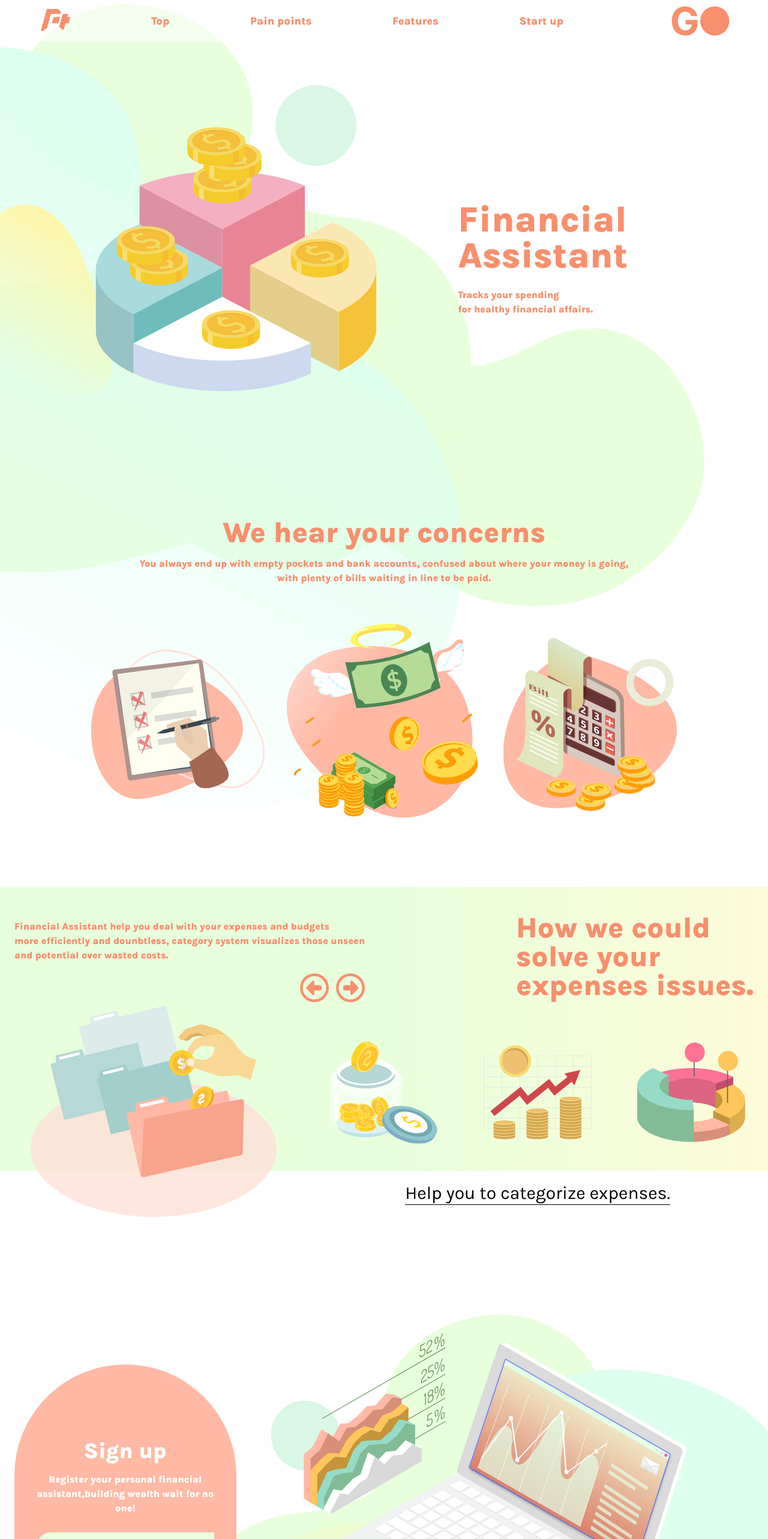
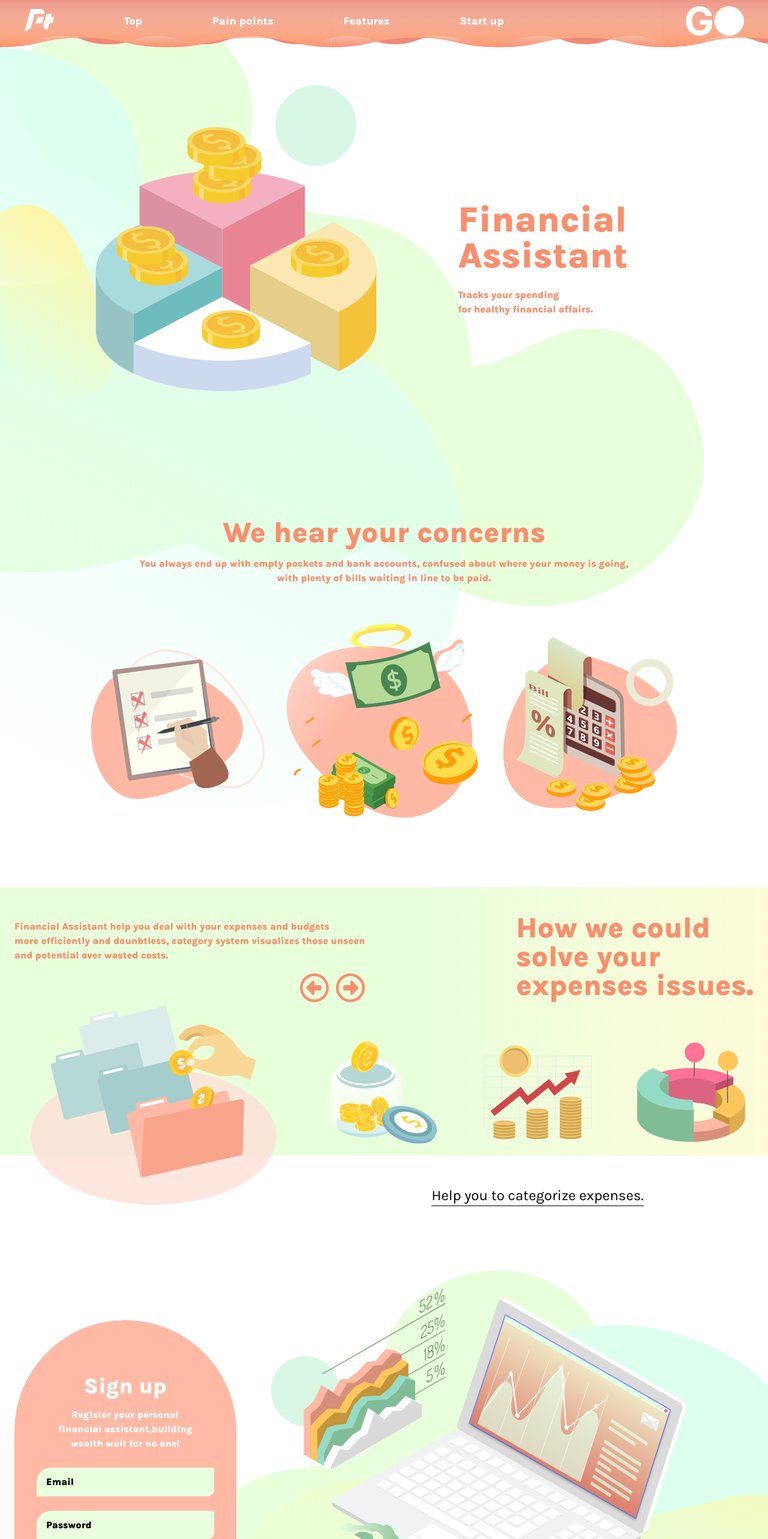
Before and after one commit to mawchu/nuxt3-app, a Nuxt app: page / in a window 1280 px wide. Shown: the top 2566 px of the page at 60% size. Built offline with nearby package versions, Linux system fonts and the light colour scheme; a web font is replaced by a local one.

Commit message:
新增 menu wave 效果

```diff
--- a/app.vue
+++ b/app.vue
@@ -61,7 +61,7 @@
       </article>
     </section>
     <!-- carousel -->
-    <section class="occupied-wrapper bg-linear relative my-10">
+    <section class="bg-linear relative mt-10">
       <article class="flex flex-wrap justify-between container pt-5 sm:py-11  px-6 lg:px-6">
         <div class="inline-block sm:w-[50%] lg:w-auto sm:px-2 lg:px-0 order-2 sm:order-1">
           <p class="text-content mt-0 md:translate-y-[10px]">
@@ -82,7 +82,7 @@
           How we could<br />solve your<br />expenses issues.
         </h2>
       </article>
-      <div class="flex items-stretch relative h-[40%] sm:mt-0 scale-[1.6] sm:scale-[1.2] lg:scale-[1] origin-top-left -translate-y-[3vh] lg:translate-y-[3vh] occupied">
+      <div class="relative flex items-stretch h-[40%] sm:mt-0 scale-[1.6] sm:scale-[1.2] lg:scale-[1] origin-top-left -translate-y-[3vh] lg:translate-y-[3vh] occupied" >
         <figure v-for="({ src }, index) in features" :key="index"
           class="object-contain aspect-square shrink-0 absolute sm:-top-[5vw] h-[min(34vh, 34vw)] ease-linear duration-300 z-20"
           :class="[
@@ -94,31 +94,36 @@
               ? '100' : carouselPositions[Math.abs((carouselCounter + index)%features.length)]}%; height: min(36vw, 36vh)`">
           <img class="w-[100%] h-[100%]" :src="src" alt="">
         </figure>
-        <img class="absolute w-[40%] px-[4vw] opacity-80 bottom-0" :src="platformImg">
+        <img class="absolute w-[40%] px-[4vw] opacity-80 bottom-[20px] mb-6 sm:mb-0" :src="platformImg">
+        <article class="absolute flex justify-center sm:justify-end font-medium h-30 bottom-[20px] w-[calc(60%+12px)] sm:w-[calc(80%+3vw)] md:w-[calc(80%+3vw)] lg:w-[100%]">
+          <div class="w-[100%] sm:w-[60%] linear flex justify-center text-center">
+            <div class="relative inline-block">
+              <div class="text-xs sm:text-sm md:text-xl lg:text-2xl" style="" v-html="features[mainIndex].title"></div>
+              <div ref="underlineL" class="absolute -bottom-[2px] h-[1px] bg-black left-[50%] animate-underline"></div>
+              <div ref="underlineR" class="absolute -bottom-[2px] h-[1px] bg-black right-[50%] animate-underline"></div>
+            </div>
+          </div>
+        </article>
       </div>
-      <article class="text-center flex justify-end font-medium h-30 absolute bottom-[20px] sm:bottom-[10vh] md:bottom-[5vh] lg:bottom-[10vh] w-[100%] mb-8">
-        <div class="w-[100%] sm:w-[60%] linear">
-          <div class="relative inline-block text-xl sm:text-2xl md:text-3xl">
-            <span>{{ features[mainIndex].title }}</span>
-            <div ref="underlineL" class="absolute -bottom-[2px] h-[1px] bg-black left-[50%] animate-underline"></div>
-            <div ref="underlineR" class="absolute -bottom-[2px] h-[1px] bg-black right-[50%] animate-underline"></div>
-          </div>
-        </div>
-      </article>
+
     </section>
     <section class="bg-bottom min-h-[calc(100vh-70px)] flex items-center py-6 pt-16 overflow-visible">
       <div class="container sm:px-6 flex flex-wrap items-stretch pb-6">
-        <article class="mx-8 order-2 lg:order-1 w-[100%] sm:w-[68%] lg:w-[30%] lg:mx-0 bg-primary rounded-t-full text-center flex flex-wrap items-center justify-center min-h-[60vh] md:mx-auto lg:min-h-[70vh] my-auto">
-          <div>
+        <article class="mx-8 order-2 lg:order-1 w-[100%] sm:w-[68%] lg:w-[30%] sm:mx-auto lg:mx-0 bg-primary rounded-t-full text-center flex flex-wrap items-center justify-center min-h-[60vh] md:mx-auto lg:min-h-[70vh] my-auto">
+          <div class="flex flex-col items-center">
             <div class="px-6">
-              <h2 class="w-[100%] font-extrabold text-3xl sm:text-4xl text-white">Sign up</h2>
-              <p class="font-bold text-xs sm:text-base text-white my-4">Register your personal financial assistant,building wealth wait for no one!</p>
+              <h2 class="w-[100%] font-extrabold text-3xl sm:text-4xl text-white mt-3 md:mt-6">Sign up</h2>
+              <p class="font-bold text-xs sm:text-base text-white my-4 sm:px-10">Register your personal financial assistant,building wealth wait for no one!</p>
             </div>
-            <form class="font-extrabold " action="">
-              <input class="w-[80%] my-3 p-3 rounded-tl-3xl rounded-br-xl bg-tertiary placeholder:text-black" placeholder="Email" type="text">
-              <input class="w-[80%] my-3 p-3 rounded-tl-3xl rounded-br-xl bg-tertiary placeholder:text-black" placeholder="Password" type="text">
+            <form class="font-extrabold" action="">
+              <input class="w-[80%] my-3 py-3 px-4 rounded-tl-3xl rounded-br-xl bg-tertiary placeholder:text-black" placeholder="Email" type="text">
+              <input class="w-[80%] my-3 py-3 px-4 rounded-tl-3xl rounded-br-xl bg-tertiary placeholder:text-black" placeholder="Password" type="text">
             </form>
-            <p class="font-bold">Sign in by Google</p>
+            <GoButton class="py-3" type="dark" align="center"/>
+            <div class="inline-block font-bold">
+              <div class="w-[100%] h-[1px] bg-black my-2"></div>
+              Sign in by Google
+            </div>
           </div>
         </article>
         <figure class="order-1 pb-10 sm:pb-0 w-[100%] lg:w-[70%] px-8 max-h-[70vw] md:max-h-[45vh] md:mb-6 lg:max-h-[80vh] sm:pl-8">
@@ -126,6 +131,7 @@
         </figure>
       </div>
     </section>
+    <MainFooter></MainFooter>
   </div>
 </template>
 <style lang="scss">
@@ -148,8 +154,10 @@
       background: linear-gradient(90deg, rgba(232,255,220,1) 52%, rgba(252,247,172,0.46) 100%);
       background-size: 100% 74%;
       background-repeat: no-repeat;
-      @media all and (max-width: 600px) {
-        background-size: 100% 100%;
+      padding-bottom: min(30vw, 10vh);
+      @media all and (max-width: 960px) and (orientation: portrait){
+        background-size: 100% 78%;
+
       }
     }
     &-bottom {
@@ -269,24 +277,13 @@
   }
 
   .occupied {
-    &-wrapper {
-      // min-height: 80vh;
-      min-height: 70vh;
-      @media screen and (min-aspect-ratio: 200/950) and (max-aspect-ratio: 280/700) {
-        min-height: 65vh;
-      }
-      @media screen and (min-aspect-ratio: 280/700) and (max-aspect-ratio: 375/668) {
-        min-height: 70vh;
-      }
-      @media screen and (min-aspect-ratio: 375/667) and (max-aspect-ratio: 414/300) and (max-width:600px) {
-        min-height: 85vh;
-      }
-      @media screen and (min-aspect-ratio: 414/300) {
-        min-height: 80vh;
-      }
+    min-height: calc(min(36vw, 36vh));
+    @media all and (max-width: 960px) and (orientation: portrait) {
+      min-height: 30vw;
     }
-
-    min-height: calc(min(36vw, 36vh));
+    @media all and (max-width: 600px) and (orientation: portrait) {
+      min-height: 48vw;
+    }
   }
   .calc-height {
     max-height: calc(min(100vh, 100vw) - 70px);
@@ -310,9 +307,12 @@
   import platformImg from '~/assets/images/platform.svg';
   import signUpComputer from '~/assets/images/sign-up-computer.svg';
 
+
   const underlineL = ref(null);
   const underlineR = ref(null);
+  const carousel1 = ref(null);
   const carouselBase = ref(20);
+  // const carouselMinHeight = ref(0);
 
   const painPoints = ref([
     {
@@ -338,7 +338,7 @@
 
   const features = ref([
     { title: 'Help you to categorize expenses.', src: feature1 },
-    { title: 'Budgets and savings accumulative progression.', src: feature2 },
+    { title: 'Budgets and savings<br>accumulative progression.', src: feature2 },
     { title: 'Expenses threshold setting.', src: feature3 },
     { title: 'Financial analysis visualizing.', src: feature4 },
     { title: 'Considerate notification settings.', src: feature5 },
@@ -358,13 +358,17 @@
     link.href = 'https://fonts.googleapis.com/css2?family=Open+Sans:wght@300;800&display=swap'
     document.head.appendChild(link)
     console.log([...Array(features.length).keys()].map((item, index) => (index - 1) * 20))
-    console.log(underlineL)
+
+    // carouselMinHeight.value = carousel1.value[0].offsetHeight
+    // console.log(carouselMinHeight.value)
   })
 
   function changeImgState(index, type) {
     imgState.index = index;
     imgState.state = type;
   }
+
+
 
   watch(mainIndex, (val,oldVa)=>{
     setTimeout(() => {
--- /dev/null
+++ b/components/GoButton.vue
@@ -0,0 +1,41 @@
+<template>
+     <figure class="relative hidden lg:flex items-center justify-between w-[80px] lg:w-[100px] btn-go group cursor-pointer">
+        <img class="menu-icon transition duration-150 ease-in-out"
+            :class="[
+                align === 'right' ? 'group-hover:translate-x-[50px]' : align === 'center' ? 'group-hover:translate-x-[25px]' : ''
+            ]"
+            :src="type === 'dark' ? gDark : gLight" alt="">
+        <img class="menu-icon transition duration-150 ease-in-out"
+            :class="[
+                align === 'right' ? '' : align === 'center' ? 'group-hover:-translate-x-[25px]' : ''
+            ]"
+            :src="type === 'dark' ? oDark : oLight" alt="">
+        <font-awesome-icon class="mr-2 text-2xl absolute opacity-0 group-hover:opacity-100 transition duration-150 ease-in-out"
+            :class="[
+                type === 'dark' ? 'text-secondary' : 'text-white',
+                align === 'right' ? ' right-[6px]' : align === 'center' ? 'left-[calc(50%-10.5px)]' : ''
+            ]"
+            :icon="['fa-solid', 'fa-user']" />
+    </figure>
+</template>
+<style lang="scss">
+</style>
+<script setup>
+import { ref, onMounted } from 'vue';
+import gLight from '~/assets/images/g-light.svg';
+import oLight from '~/assets/images/o-light.svg';
+import gDark from '~/assets/images/g-dark.svg';
+import oDark from '~/assets/images/o-dark.svg';
+// import { defineProps } from 'vue'
+
+const props = defineProps({
+    type: {
+        required: true,
+        default: 'light'
+    },
+    align: {
+        required: false,
+        default: 'right'
+    }
+})
+</script>
--- a/components/MainHeader.vue
+++ b/components/MainHeader.vue
@@ -1,46 +1,138 @@
 <template>
-    <nav class="header-fix ease-in-out duration-300"
-        :class="[ scrollDistance > 0 && scrollType === 'down' ? 'bg-primary' : 'bg-white/50' ]">
-        <div class="w-5/6">
-            <ol class="flex lg:justify-around w-[calc(100%-60px)] text-lg font-semibold"
-            :class="[ scrollDistance > 0 && scrollType === 'down' ? 'text-white' : 'text-secondary' ]">
-                <li class="ml-8 lg:ml-0">
-                    <figure v-if="scrollDistance > 0 && scrollType === 'down'" class="menu-icon">
+    <nav ref="tabs" class="header-fix ease-in-out duration-300 px-6 lg:px-10"
+        :class="[
+            // scrollDistance > 0 ? 'bg-gradient-to-b from-white to-white/10' : '',
+            scrollType === 'down' || isTriggeredWave ? 'active' : '',
+        ]">
+        <div class="w-[90%] md:w-5/6 lg:w-2/3">
+            <ol class="flex sm:justify-between text-lg font-semibold text-secondary">
+                <li class="lg:ml-0 origin-top-left ease-linear duration-100"
+                    :class="[ scrollDistance > 0 && scrollType === 'down' ? 'scale-150' : '' ]">
+                    <figure v-if="scrollType === 'down' || isTriggeredWave" class="menu-icon">
                         <img class="w-[100%] h-[100%] object-contain" :src="logoWhite" alt="">
                     </figure>
                     <figure v-else class="menu-icon">
                         <img class="w-[100%] h-[100%] object-contain" :src="logo" alt="">
                     </figure>
+                    <!-- <figure class="menu-icon">
+                        <img class="w-[100%] h-[100%] object-contain" :src="logo" alt="">
+                    </figure> -->
                 </li>
-                <li v-for="({ title, icon }, index) in menu" :key="index" class="hidden sm:flex items-center">
+                <!-- <li v-for="({ title, icon }, index) in menu" :key="index" class="relative hidden sm:flex items-center item linear duration-300"
+                    :class="[ scrollDistance > 0 && scrollType === 'down' ? 'text-white' : 'text-secondary' ]">
+                    <span class="hidden"><font-awesome-icon class="mr-2" :icon="icon" /></span>{{ title }}
+                </li> -->
+                <li v-for="({ title, icon }, index) in menu" :key="index" class="relative hidden md:flex items-center item linear duration-300"
+                    :class="[ scrollType === 'down' || isTriggeredWave ? 'text-white' : 'text-secondary' ]">
                     <span class="hidden"><font-awesome-icon class="mr-2" :icon="icon" /></span>{{ title }}
                 </li>
             </ol>
         </div>
-        <figure class="relative hidden lg:flex items-center justify-between w-[80px] lg:w-[100px] lg:mr-[5vw] btn-go group">
-                <img class="menu-icon group-hover:translate-x-[50px] transition duration-150 ease-in-out"
-                    :src="scrollDistance > 0 && scrollType === 'down' ? gDark : gLight" alt="">
-                <img class="menu-icon transition duration-150 ease-in-out"
-                    :src="scrollDistance > 0 && scrollType === 'down' ? oDark : oLight" alt="">
-                <font-awesome-icon class="mr-2 text-2xl absolute right-[6px] opacity-0 group-hover:opacity-100 transition duration-150 ease-in-out"
-                    :class="[ scrollDistance > 0 && scrollType === 'down' ? 'text-secondary' : 'text-white' ]"
-                    :icon="['fa-solid', 'fa-user']" />
-        </figure>
-        <div class="flex lg:hidden flex-wrap justify-center items-center w-[30px] h-full px-[30px] group">
-            <div>
-                <div v-for="n in 2" :key="n" class="hamburger-bar transition duration-150 ease-in-out group-hover:first:translate-y-[calc(5px/2+1px)] origin-center group-hover:last:translate-y-[calc(-5px/2-1px)] group-hover:first:rotate-[25deg] group-hover:last:rotate-[-25deg]"></div>
+       <GoButton :type="scrollType === 'down' || isTriggeredWave ? 'dark' : 'light'" />
+       <!-- <GoButton :type="'light'" /> -->
+        <div class="lg:hidden">
+            <div class="flex flex-wrap justify-center items-center w-[30px] h-full px-[30px] group">
+                <div>
+                    <div v-for="n in 2" :key="n" class="hamburger-bar transition duration-150 ease-in-out group-hover:first:translate-y-[calc(5px/2+1px)] origin-center group-hover:last:translate-y-[calc(-5px/2-1px)] group-hover:first:rotate-[25deg] group-hover:last:rotate-[-25deg]"></div>
+                </div>
             </div>
         </div>
+
     </nav>
 
 </template>
 <style lang="scss">
 .header-fix {
-    @apply flex items-center justify-between fixed top-0 left-0 h-[70px] w-screen;
+    --nav-height: 70px;
+    @apply flex items-center justify-between fixed top-0 left-0 h-[var(--nav-height)] w-[100%];
+
     li, div {
         @apply cursor-pointer;
+        z-index: 5;
+    }
+    .item, li {
+        // 白色框框
+        &::after {
+            --circle-size: calc(var(--nav-height) * .8);
+            content: " ";
+            top: calc(50% - var(--circle-size)/2);
+            left: calc(50% - var(--circle-size));
+            position: absolute;
+            width: calc(var(--circle-size) *2) ;
+            height: var(--circle-size);
+            z-index: -2;
+            transform: translateY(100px);
+            opacity: 0;
+            pointer-events: none;
+            @apply bg-transparent rounded-full ease-in-out duration-300 border-2 border-white;
+        }
+        &:hover {
+            &::after {
+                transform: translateY(0);
+                opacity: 100;
+            }
+
+        }
+    }
+
+    &::after, &::before{
+        transition: .5s ease-in-out;
+        content: " ";
+        position: absolute;
+        inset: -5px;
+
+        pointer-events: none;
+        transform: translateY(-100px);
+
+        background-size: contain;
+        background-repeat: repeat-x;
+    }
+    &::after {
+        z-index: -2;
+        background-image: url(~/assets/images/wave.svg);
+        background-position: bottom left;
+        // backdrop-filter: saturate(80%);
+        // mix-blend-mode: overlay;
+        // opacity: .5;
+
+    }
+    &::before {
+        z-index: -1;
+        inset: -10px;
+        background-image: url(~/assets/images/wave-1.svg);
+        background-position: bottom left;
+        background-size: contain;
+        // backdrop-filter: saturate(80%);
+        mix-blend-mode: overlay;
+    }
+    &.active {
+        &::after, &::before {
+            transform: translateY(0);
+        }
+    }
+    @mixin waveAnimate($duration) {
+        animation: wave $duration linear infinite backwards;
+        @keyframes wave {
+            0% {
+                background-position: 0;
+            }
+            100% {
+                background-position: 100%;
+            }
+        }
+    }
+    &:hover {
+        &::after {
+            @include waveAnimate(3s)
+        }
+        &::before {
+            @include waveAnimate(6s)
+        }
     }
 }
+
+
+
 .hamburger-bar {
     @apply w-[24px] h-[2px] bg-gray-800 rounded-sm;
 
@@ -59,32 +151,35 @@ nav {
     width: var(--menu-icon-size);
     height: var(--menu-icon-size);
 }
+
 </style>
 
 <script setup>
 import { ref, onMounted } from 'vue';
 import logo from '~/assets/images/logo.svg';
 import logoWhite from '~/assets/images/logo-w.svg';
-import gLight from '~/assets/images/g-light.svg';
-import oLight from '~/assets/images/o-light.svg';
-import gDark from '~/assets/images/g-dark.svg';
-import oDark from '~/assets/images/o-dark.svg';
+import { menuList } from '~/globalDatas';
+
 const scrollDistance = ref(0)
 const scrollRecord = reactive([])
-const menu = ref([
-    { title: 'Top', icon: ['fas', 'house'] },
-    { title: 'Pain points', icon: ['fas', 'list-ol'] },
-    { title: 'Features', icon: ['fas', 'pizza-slice'] },
-    { title: 'Start up', icon: ['fas', 'hand-holding-dollar'] }
-])
+const menu = ref(menuList)
+const tabs = ref(null);
+let isTriggeredWave = ref(false);
 onMounted(() => {
   document.addEventListener('scroll', () => {
     scrollDistance.value = window.scrollY;
     scrollRecord.push(window.scrollY)
     if(scrollRecord.length > 2) {
         scrollRecord.splice(0, scrollRecord.length-2);
+    }
+  });
 
-    }
+  tabs.value.addEventListener('pointerenter', (e) => {
+    isTriggeredWave.value = true;
+  })
+
+  tabs.value.addEventListener('pointerleave', (e) => {
+    isTriggeredWave.value = false;
   })
 })
 const scrollType = computed(() => scrollRecord[0] < scrollRecord[1] ? 'down' : 'up')
--- /dev/null
+++ b/globalDatas.js
@@ -0,0 +1,6 @@
+export const menuList = [
+    { title: 'Top', icon: ['fas', 'house'] },
+    { title: 'Pain points', icon: ['fas', 'list-ol'] },
+    { title: 'Features', icon: ['fas', 'pizza-slice'] },
+    { title: 'Start up', icon: ['fas', 'hand-holding-dollar'] }
+];
```
Also changed, not shown: components/MainFooter.vue (added, +31 -0 lines), assets/images/wave-1.svg (added), assets/images/wave.svg (added).
